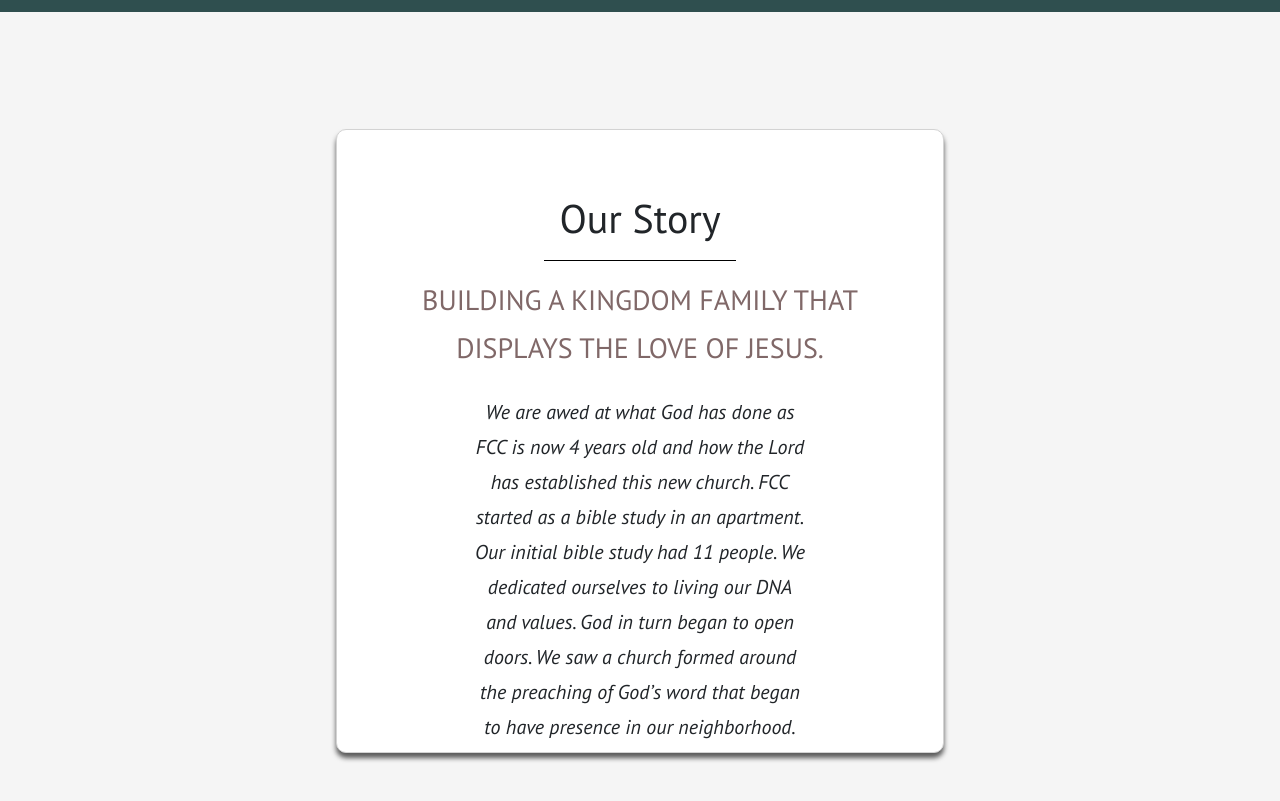
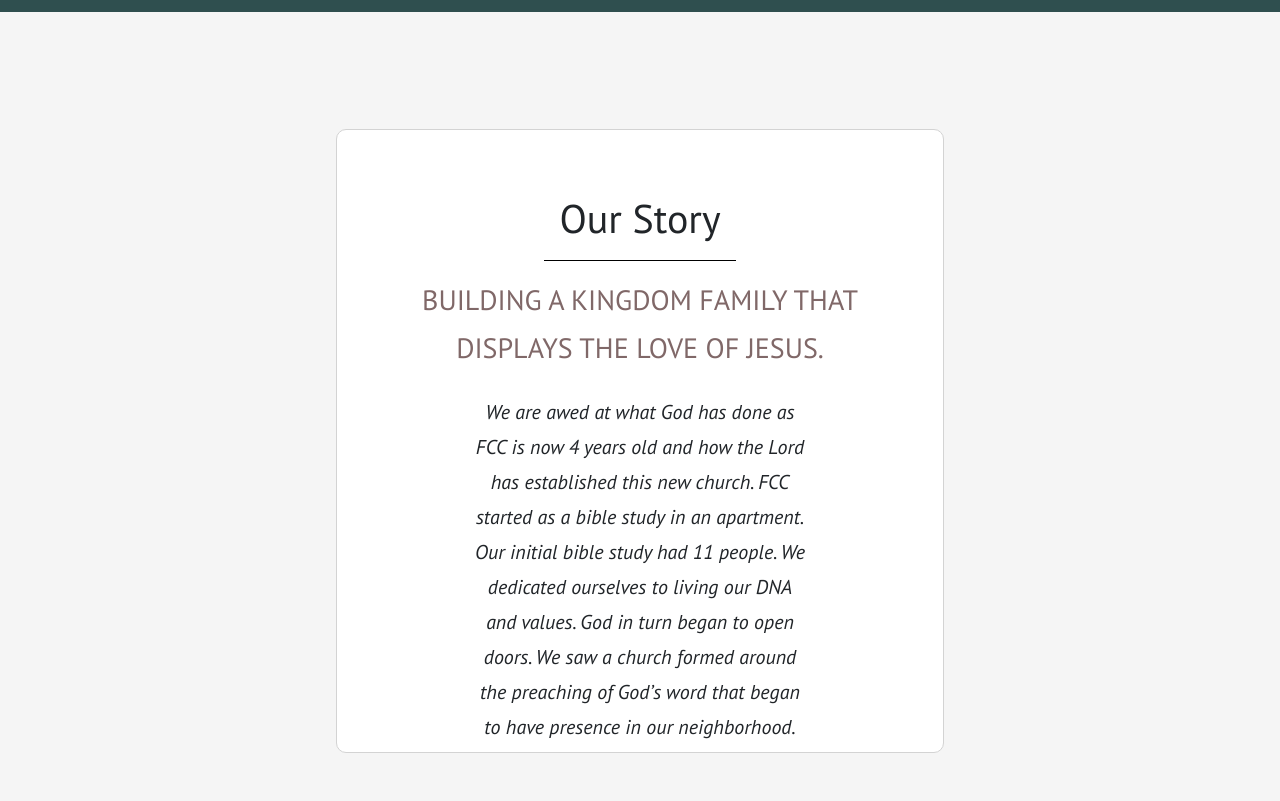
Before and after one commit to edeni4458/fcc-fund-campaign, a React (Create React App) app: page / in a window 1280 px wide. Shown: the part 980-1781 px from the top of the page. Built offline with nearby package versions, Linux system fonts and the light colour scheme.

Commit message:
commented out box shadow in sectionI-container.css

```diff
--- a/src/components/header/header.css
+++ b/src/components/header/header.css
@@ -20,6 +20,7 @@
     /* box-shadow: 0 5px 5px rgba(0, 0, 0, 0.632); */
     height: 60rem;
     /* backdrop-filter: blur(20px); */
+    /* added opacity */
     opacity: 1;
 }
 
--- a/src/components/section_I/sectionI.css
+++ b/src/components/section_I/sectionI.css
@@ -21,7 +21,7 @@
     border-radius: 10px;
     margin-top: 5px;
     padding: 4rem;
-    box-shadow: 0 5px 5px rgba(0, 0, 0, 0.632);
+    /* box-shadow: 0 5px 5px rgba(0, 0, 0, 0.632); */
     height: 100%;
     text-align: center;
 }
```
